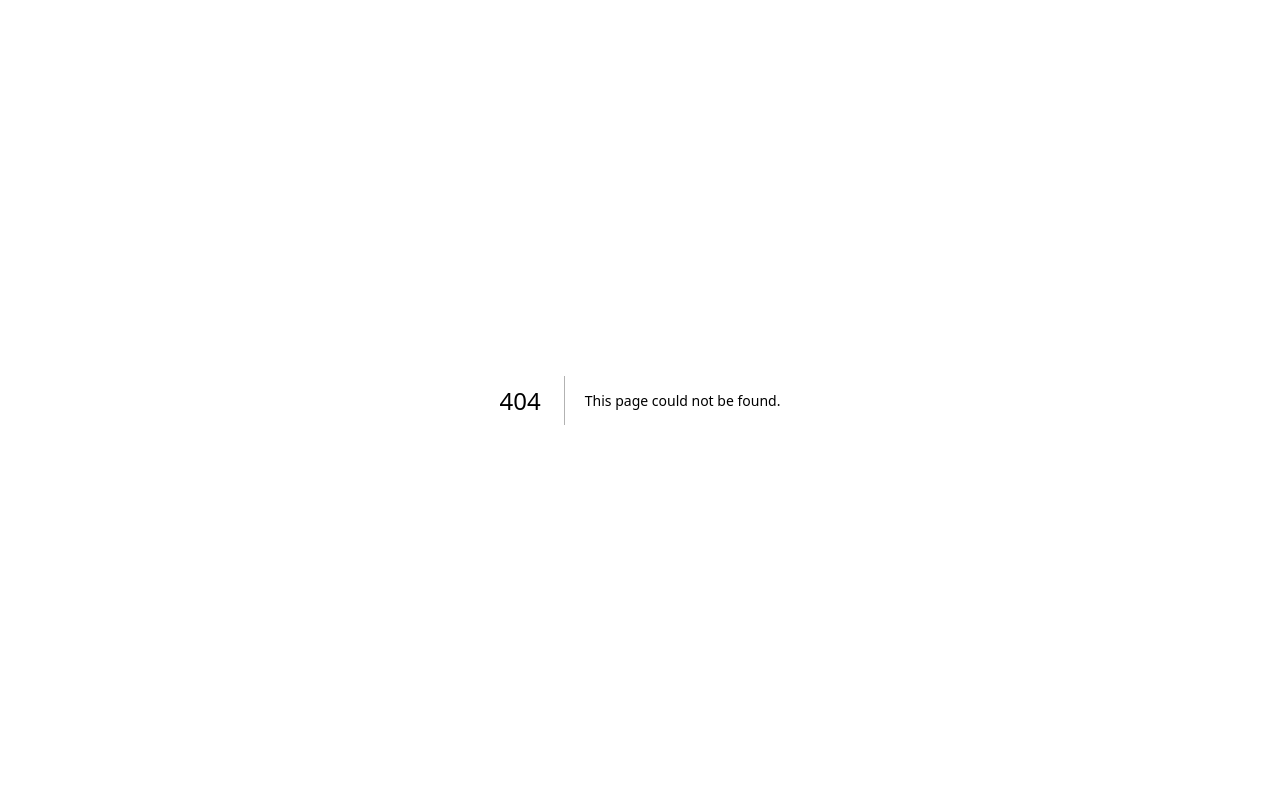
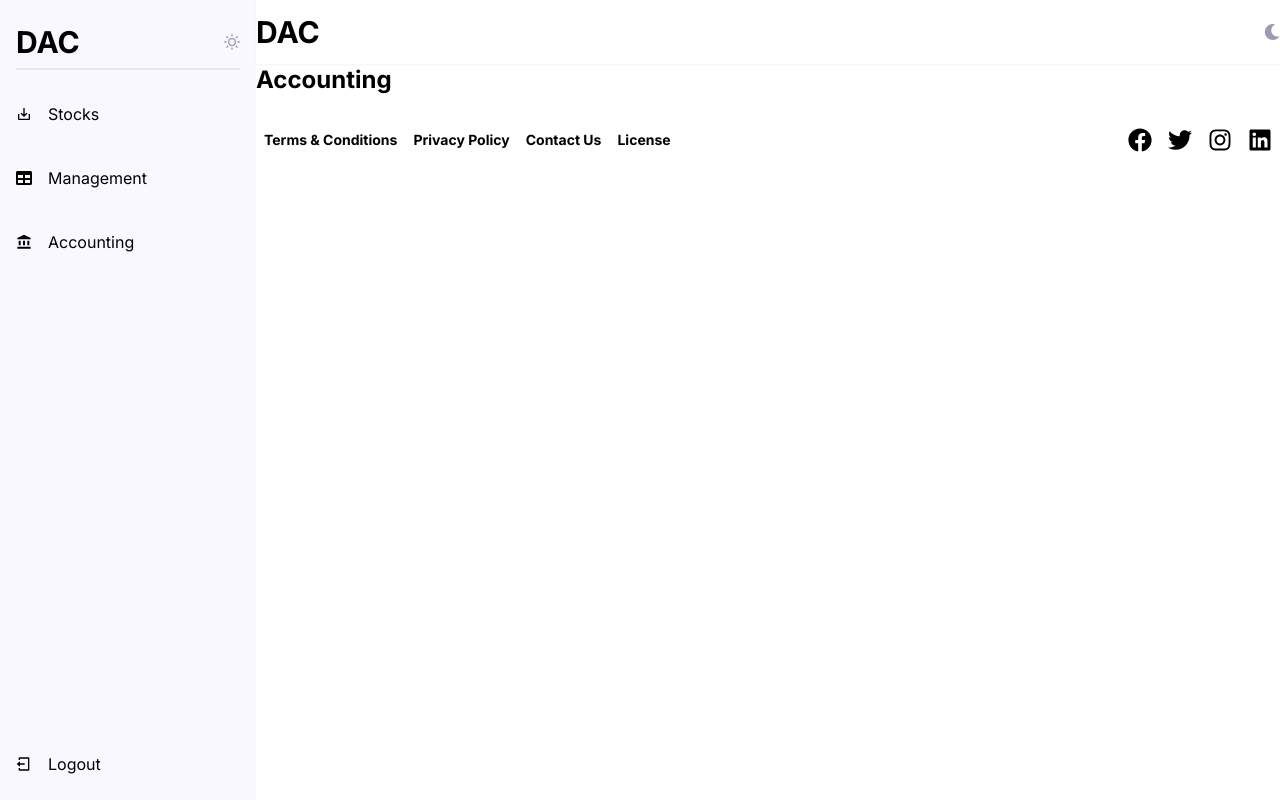
Before and after one commit to ahmadhassoun366/DAC-WebApp, a Next.js app: page /dashboard/pages/accounting in a window 1280 px wide. Before the commit this address had no page. Built offline with nearby package versions, Linux system fonts and the light colour scheme.

Commit message:
adding dashbaord layout

```diff
--- a/src/app/dashboard/components/sidebar.component.tsx
+++ /dev/null
@@ -1,49 +0,0 @@
-import React from "react";
-import Link from "next/link";
-import { MdOutlineSaveAlt, MdAccountBalance } from "react-icons/md";
-import { FaTable } from "react-icons/fa6";
-import { RiLogoutBoxLine } from "react-icons/ri";
-
-
-
-const SideBar = () => {
-  return (
-    <div className="md:h-screen md:w-1/6 bg-abrandc-light-grey md:fixed md:left-0 md:top-0 md:overflow-x-hidden md:px-6 md:py-3 drop-shadow-md ">
-      <div>
-        <div className="flex items-center justify-between mb-6 border-b-2	">
-          <h1 className="font-medium">DAC</h1>
-          <button>Md</button>
-        </div>
-
-        <div className="flex flex-col gap-6">
-            <button className="flex items-center gap-1 "><MdOutlineSaveAlt />Stocks</button>
-            <button className="flex items-center gap-1"><FaTable />Management</button>
-            <button className="flex items-center gap-1"><MdAccountBalance />Accounting</button>
-        </div>
-        <div className="absolute bottom-2 left-3 w-5/6 border-t-2 ">
-          <button className="flex items-center gap-1"><RiLogoutBoxLine />Logout</button>
-        </div>
-      </div>
-
-
-    </div>
-  );
-};
-
-{/* <li>
-                <Link href="/dashboard/stocks">
-                  <a>Stocks</a>
-                </Link>
-              </li>
-              <li>
-                <Link href="/dashboard/management">
-                  <a>Management</a>
-                </Link>
-              </li>
-              <li>
-                <Link href="/dashboard/accounting">
-                  <a>Accounting</a>
-                </Link>
-              </li> */}
-
-export default SideBar;
--- /dev/null
+++ b/src/app/dashboard/layout/footer.component.tsx
@@ -0,0 +1,67 @@
+import { FaFacebook, FaTwitter, FaInstagram, FaLinkedin } from "react-icons/fa";
+
+export default function FooterComponent() {
+  const social = [
+    {
+      name: "Facebook",
+      url: "https://www.facebook.com/abrandc",
+      icon: FaFacebook,
+    },
+    {
+      name: "Twitter",
+      url: "https://www.twitter.com/abrandc",
+      icon: FaTwitter,
+    },
+    {
+      name: "Instagram",
+      url: "https://www.instagram.com/abrandc",
+      icon: FaInstagram,
+    },
+    {
+      name: "LinkedIn",
+      url: "https://www.linkedin.com/abrandc",
+      icon: FaLinkedin,
+    },
+  ];
+  const Links = [
+    {
+      name: "Terms & Conditions",
+    },
+    {
+      name: "Privacy Policy",
+    },
+    {
+      name: "Contact Us",
+    },
+    {
+      name: "License",
+    },
+  ];
+  return (
+    <div className="flex justify-between items-center h-16 bg-white dark:bg-abrandc-dark-grey text-black dark:text-white">
+      <div className="flex justify-center items-center">
+        {Links.map(({ name }) => (
+          <a
+            key={name}
+            href="#"
+            className="text-sm font-bold mx-2 hover:text-blue-500"
+          >
+            {name}
+          </a>
+        ))}
+      </div>
+      {/* social media icons */}
+      <div className="flex justify-center items-center">
+        {social.map(({ name, url, icon: Icon }) => (
+          <a
+            key={name}
+            href={url}
+            className="text-2xl font-bold mx-2 hover:text-blue-500"
+          >
+            <Icon />
+          </a>
+        ))}
+      </div>
+    </div>
+  );
+}
--- /dev/null
+++ b/src/app/dashboard/layout/navbar.component.tsx
@@ -0,0 +1,24 @@
+export default function NavbarComponent() {
+  return (
+    <div className="flex items-center justify-between h-16 bg-white dark:bg-abrandc-dark-blackish shadow-sm">
+      <div className="flex items-center">
+        <button
+          className="text-gray-
+                500 dark:text-white
+                focus:outline-none
+                lg:hidden"
+        >
+          <span className="fas fa-bars"></span>
+        </button>
+        <h1 className="text-2xl font-bold dark:text-white lg:text-3xl">DAC</h1>
+      </div>
+      <div className="flex items-center">
+        <button className="theme_btn text-agrey-500 dark:text-white ">
+          <div className="select-none">
+            <i className="fa-lf fas fa-moon" />
+          </div>
+        </button>
+      </div>
+    </div>
+  );
+}
--- /dev/null
+++ b/src/app/dashboard/layout/sidebar.component.tsx
@@ -0,0 +1,84 @@
+"use client";
+import React, { useContext, useState } from "react";
+import { MdOutlineSaveAlt, MdAccountBalance } from "react-icons/md";
+import { FaTable } from "react-icons/fa";
+import { RiLogoutBoxLine } from "react-icons/ri";
+import { FiSun } from "react-icons/fi";
+import ThemeSvcContext from "@/shared/services/theme/theme.context";
+import ThemeService from "@/shared/services/theme/theme.service";
+import { Theme } from "@/shared/services/theme/theme.type";
+import Link from "next/link";
+const SideBar = () => {
+  const themeSvc = useContext<ThemeService>(ThemeSvcContext);
+  const [currentTheme, setCurrentTheme] = useState<Theme>(themeSvc.theme);
+
+  function toggleTheme() {
+    themeSvc.toggleTheme();
+    setCurrentTheme(themeSvc.theme);
+  }
+
+  const links = [
+    {
+      id: 1,
+      Icon: MdOutlineSaveAlt,
+      label: "Stocks",
+      to: "/dashboard/pages/stocks",
+    },
+    {
+      id: 2,
+      Icon: FaTable,
+      label: "Management",
+      to: "/dashboard/pages/management",
+    },
+    {
+      id: 3,
+      Icon: MdAccountBalance,
+      label: "Accounting",
+      to: "/dashboard/pages/accounting",
+    },
+  ];
+
+  return (
+    <div className="w-64 dark:bg-abrandc-dark-grey bg-abrandc-light-grey p-4 shadow-2xl  flex flex-col justify-between">
+      <div>
+        <div className="mb-6 py-2 flex  items-center justify-between border-b-2 w-full">
+          <h1 className="text-2xl font-bold dark:text-white lg:text-3xl">
+            DAC
+          </h1>
+          <button
+            className="theme_btn text-agrey-500 dark:text-white "
+            onClick={toggleTheme}
+          >
+            {currentTheme === "light" ? (
+              <div className="select-none">
+                <i className="fa-lf fas fa-moon" />
+              </div>
+            ) : (
+              <div className="dark:text-white">
+                <FiSun />
+              </div>
+            )}
+          </button>
+        </div>
+
+        <div className="flex flex-col gap-6">
+          {links.map(({ id, Icon, label, to }) => (
+            <Link key={id} href={to} className="flex items-center gap-4 py-2">
+              <Icon className="dark:text-gray-300 text-black" />
+              <h1 className="dark:text-gray-300 text-black">{label}</h1>
+            </Link>
+          ))}
+        </div>
+      </div>
+
+      <div className="w-full">
+        <button className="flex items-center gap-4 py-2">
+          <RiLogoutBoxLine className="dark:text-gray-300 text-black" />
+          <h1 className="dark:text-gray-300 text-black">Logout</h1>
+        </button>
+      </div>
+    </div>
+  );
+};
+
+export default SideBar;
--- a/src/app/dashboard/main-content/page.tsx
+++ /dev/null
@@ -1,7 +0,0 @@
-export default function MainContect() {
-  return (
-    <div>
-      <h1>main content</h1>
-    </div>
-  );
-}
--- a/src/app/dashboard/page.tsx
+++ b/src/app/dashboard/page.tsx
@@ -1,10 +1,18 @@
-import SideBar from "./components/sidebar.component";
-import MainContect from "./main-content/page";
-export default function Dashboard() {
+import FooterComponent from "./layout/footer.component";
+import NavbarComponent from "./layout/navbar.component";
+import SidebarComponent from "./layout/sidebar.component";
+
+const Layout = ({ children }) => {
   return (
-    <div className="flex">
-      <SideBar />
-      <MainContect />
+    <div className="flex min-h-screen">
+      <SidebarComponent />
+      <div className="content flex-1  dark:bg-abrandc-dark-blackish bg-white">
+        <NavbarComponent/>
+        {children}
+        <FooterComponent />
+      </div>
     </div>
   );
-}
+};
+
+export default Layout;
--- /dev/null
+++ b/src/app/dashboard/pages/accounting/page.tsx
@@ -0,0 +1,10 @@
+import Layout from "../../page";
+
+export default function Accounting() {
+  return (
+    <Layout>
+      <h2 className="text-2xl font-bold mb-3 ">Accounting</h2>
+      {/* Page Content */}
+    </Layout>
+  );
+}
--- /dev/null
+++ b/src/app/dashboard/pages/management/page.tsx
@@ -0,0 +1,10 @@
+import Layout from "../../page";
+
+export default function Management() {
+  return (
+    <Layout>
+      <h2 className="text-2xl font-bold mb-3 ">Management</h2>
+      {/* Page Content */}
+    </Layout>
+  );
+}
--- /dev/null
+++ b/src/app/dashboard/pages/stocks/page.tsx
@@ -0,0 +1,10 @@
+import Layout from "../../page";
+
+export default function Stocks() {
+  return (
+    <Layout>
+      <h2 className="text-2xl font-bold mb-3 ">Stocks</h2>
+      {/* Page Content */}
+    </Layout>
+  );
+};
--- a/tsconfig.json
+++ b/tsconfig.json
@@ -22,6 +22,6 @@
       "@/*": ["./src/*"]
     }
   },
-  "include": ["next-env.d.ts", "**/*.ts", "**/*.tsx", ".next/types/**/*.ts"],
+  "include": ["next-env.d.ts", "**/*.ts", "**/*.tsx", ".next/types/**/*.ts", "src/app/dashboard/layout"],
   "exclude": ["node_modules"]
 }
```
